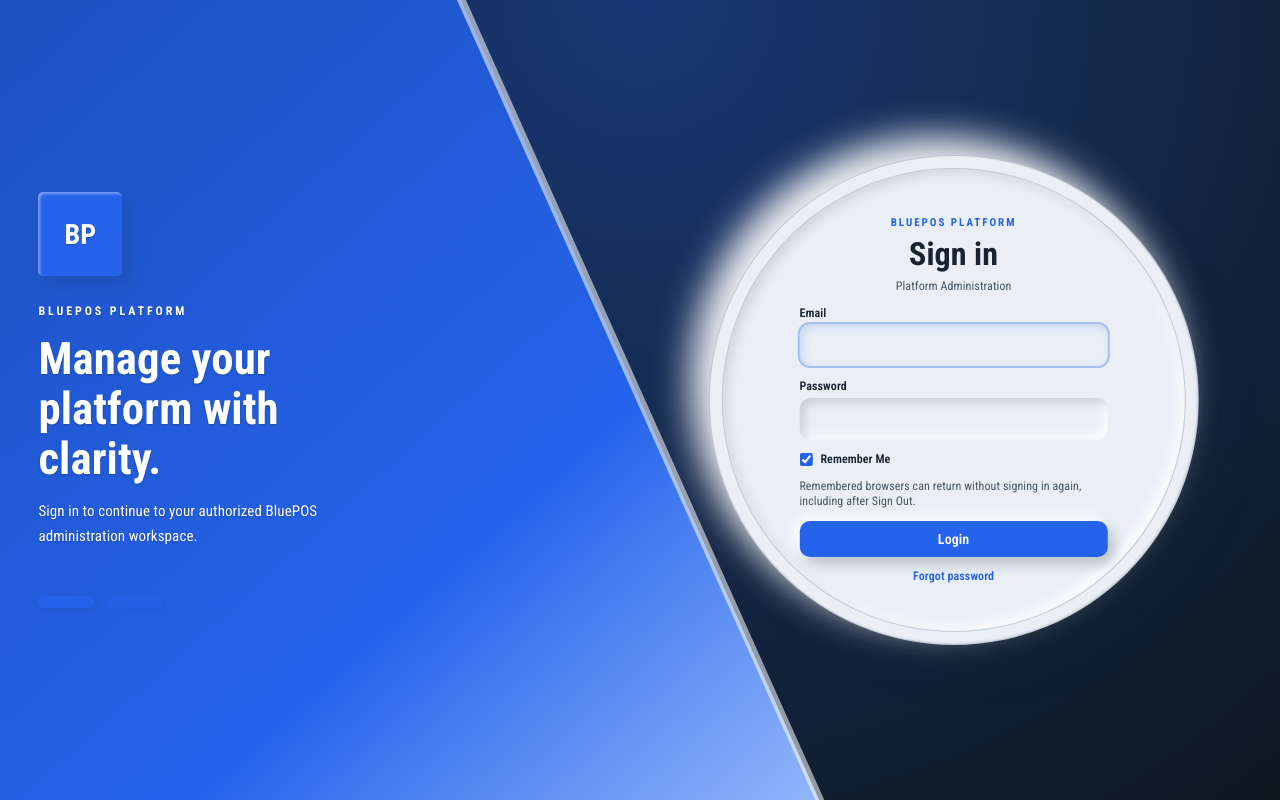
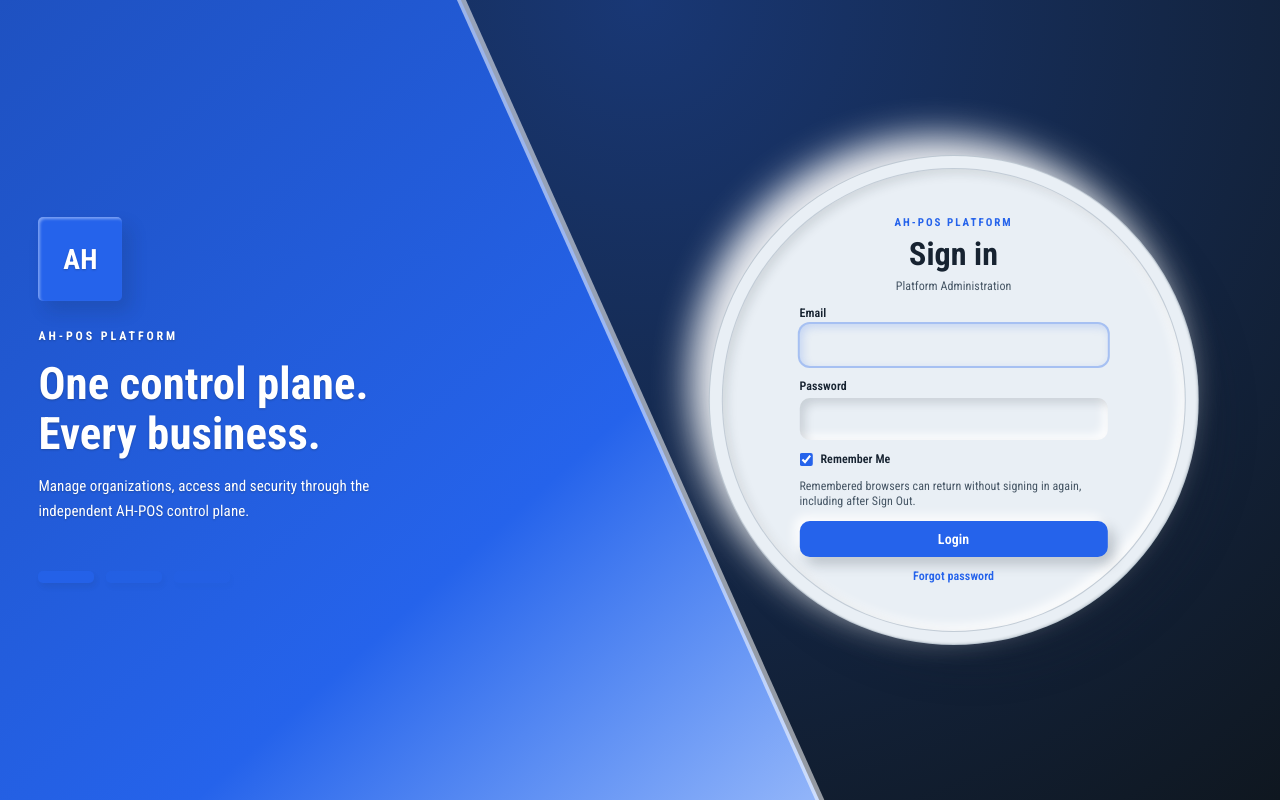
Before and after one commit to 9o9ame/AH-POS, a React (Vite) app in the folder frontend/: page /platform/login in a window 1280 px wide. Built offline with nearby package versions, Linux system fonts and the light colour scheme; no server answers.

Commit message:
design(ah-pos): rebrand app identity and default appearance without touching business routes or actions

```diff
--- a/frontend/src/pages/platform/PlatformLoginPage.tsx
+++ b/frontend/src/pages/platform/PlatformLoginPage.tsx
@@ -89,7 +89,7 @@ export function PlatformLoginPage() {
       <div className="auth-showcase-ring">
       <div className="auth-showcase-form-card">
         <div className="auth-showcase-heading">
-          <div className="auth-brand">BLUEPOS PLATFORM</div>
+          <div className="auth-brand">AH-POS PLATFORM</div>
           {challengeUlid ? <span className="auth-otp-emblem" aria-hidden="true">✦</span> : null}
           <h1 className="auth-title">{challengeUlid ? 'Verify your account' : 'Sign in'}</h1>
           <p className="auth-showcase-subtitle">Platform Administration</p>
@@ -155,12 +155,12 @@ export function PlatformLoginPage() {
       </div>
       </div>
       </div>
-      <aside className="auth-showcase-promo" aria-label="BluePOS Platform information">
+      <aside className="auth-showcase-promo" aria-label="AH-POS Platform information">
         <div className="auth-showcase-promo-content">
-          <div className="auth-showcase-promo-mark">BP</div>
-          <p className="auth-showcase-eyebrow">BLUEPOS PLATFORM</p>
-          <h2>Manage your platform with clarity.</h2>
-          <p>Sign in to continue to your authorized BluePOS administration workspace.</p>
+          <div className="auth-showcase-promo-mark">AH</div>
+          <p className="auth-showcase-eyebrow">AH-POS PLATFORM</p>
+          <h2>One control plane. Every business.</h2>
+          <p>Manage organizations, access and security through the independent AH-POS control plane.</p>
           <div className="auth-showcase-decor" aria-hidden="true"><span /><span /><span /></div>
         </div>
       </aside>
```
